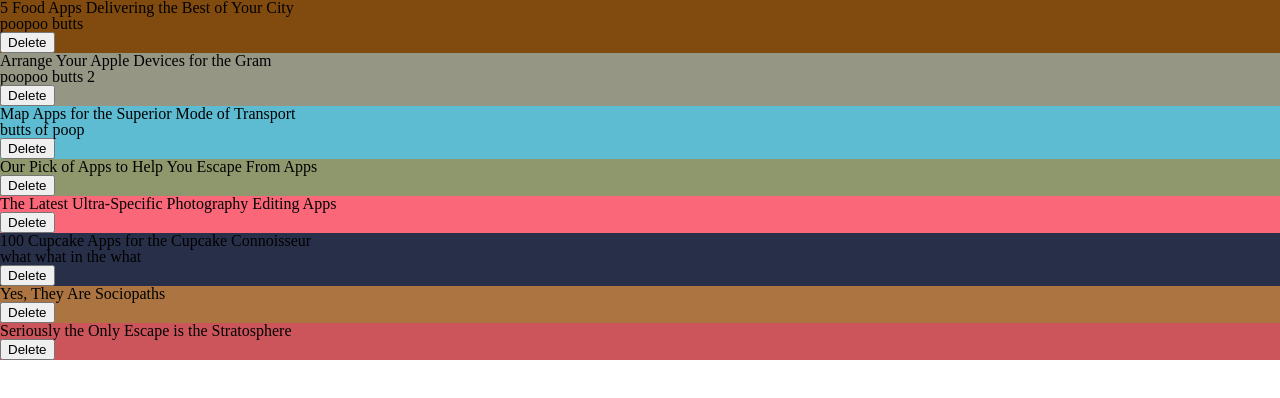
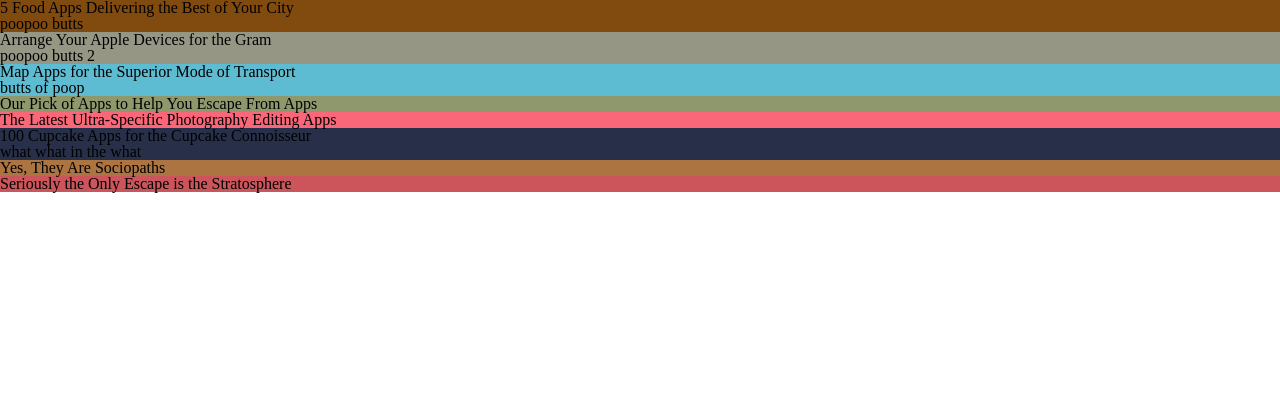
Before and after one commit to Ravanger/take-notes, a React (Create React App) app: page / in a window 1280 px wide. Shown: the top 398 px of the page. Built offline with nearby package versions, Linux system fonts and the light colour scheme.

Commit message:
Close button; styling

```diff
--- /dev/null
+++ b/src/note/components/NotesGrid/ExpandedCard/CloseButton/index.tsx
@@ -0,0 +1,14 @@
+import { CloseButtonProps } from "./types"
+import { ButtonClose } from "./styles"
+
+export const CloseButton = (props: CloseButtonProps) => (
+  <ButtonClose
+    onClick={() => {
+      props.closeCard()
+    }}
+  >
+    X
+  </ButtonClose>
+)
+
+export default CloseButton
--- /dev/null
+++ b/src/note/components/NotesGrid/ExpandedCard/CloseButton/styles.ts
@@ -0,0 +1,5 @@
+import styled from "styled-components"
+
+export const ButtonClose = styled.button`
+  float: right;
+`
--- /dev/null
+++ b/src/note/components/NotesGrid/ExpandedCard/CloseButton/types.ts
@@ -0,0 +1,5 @@
+import { CardProps } from "../types"
+
+export interface CloseButtonProps {
+  closeCard: () => void
+}
--- a/src/note/components/NotesGrid/ExpandedCard/index.tsx
+++ b/src/note/components/NotesGrid/ExpandedCard/index.tsx
@@ -1,11 +1,13 @@
 import { CardProps } from "./types"
 import { DivDimBackground } from "./styles"
+import { CloseButton } from "./CloseButton"
 
 export const ExpandedCard = (props: CardProps) => {
   return (
     <DivDimBackground onClick={props.closeCard}>
       <div onClick={(event) => event.stopPropagation()}>
         {props.noteData.title}
+        <CloseButton closeCard={props.closeCard} />
       </div>
     </DivDimBackground>
   )
--- a/src/note/components/NotesGrid/index.tsx
+++ b/src/note/components/NotesGrid/index.tsx
@@ -8,7 +8,7 @@
 
 const NotesGrid = (props: NotesGridProps) => {
   const [openNote, setOpenNote] = useState<Note | undefined>(undefined)
-  const { dispatchLoadNotes, dispatchDeleteNote } = useNotesDispatch()
+  const { dispatchLoadNotes } = useNotesDispatch()
 
   useEffect(() => {
     dispatchLoadNotes()
@@ -30,14 +30,6 @@
             >
               <h2>{note.title}</h2>
               {note.text ? <p>{note.text}</p> : null}
-              <button
-                onClick={(event) => {
-                  event.stopPropagation()
-                  dispatchDeleteNote(note.id)
-                }}
-              >
-                Delete
-              </button>
             </DivNoteCard>
           ))}
         </div>
```
